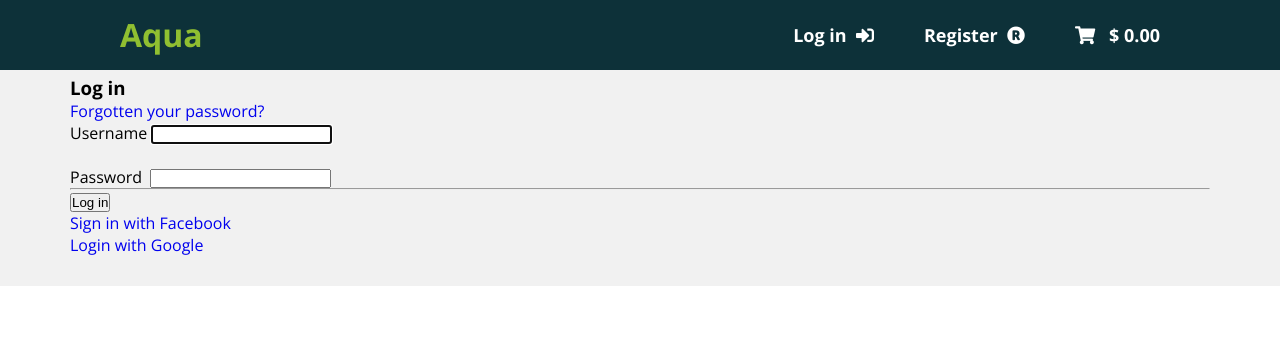
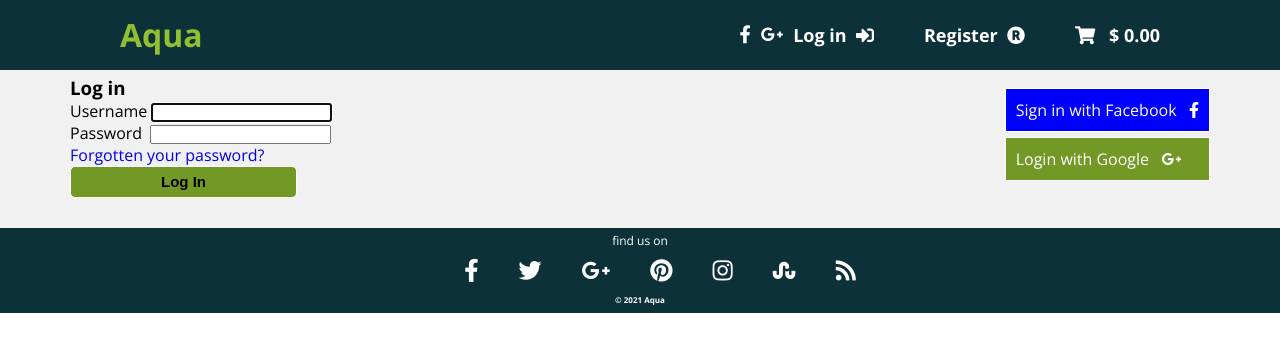
Before and after one commit to Kitayeu/my_shop, a Django app: page /accounts/login/ in a window 1280 px wide. Shown: the top 352 px of the page. Run offline with Django 3.2, Linux system fonts and the light colour scheme; parts of the project's set-up code (start-up, migrations or seed data) failed here and were passed over.

Commit message:
Added CSS for 'login.html'
Added footer to 'base.html'

```diff
--- /dev/null
+++ b/static/css/footer.css
@@ -0,0 +1,35 @@
+.footer {
+    background: #0d3139;
+}
+.footer-title_head{
+    font-style: normal;
+    font-weight: normal;
+    font-size: 12px;
+    line-height: 16px;
+    text-align: center;
+    color: #FFFFFF;
+    padding-top: 5px;
+}
+.footer-title {
+    font-style: normal;
+    font-weight: normal;
+    font-size: 12px;
+    line-height: 16px;
+    text-align: center;
+    color: #FFFFFF;
+    padding-bottom: 5px;
+}
+.footer-icons-list {
+    display: flex;
+    flex-direction: row;
+    justify-content: center;
+}
+.footer-icons-list_social_icons i {
+    font-size: 23px;
+    color: #FFFFFF;
+    padding: 10px 0 10px 40px;
+    transition: 0.2s;
+}
+.footer-icons-list_social_icons i:hover {
+    transform: scale(1.2);
+}
--- a/static/css/header.css
+++ b/static/css/header.css
@@ -54,3 +54,47 @@
 .nav-list__item a:active {
     color: #90bf31;
 }
+.nav-list__item-facebook{
+    display: inline-block;
+    padding: 25px 10px 0 0;
+    transition: 0.2s;
+}
+.nav-list__item-google{
+    display: inline-block;
+    padding: 25px 10px 0 0;
+    transition: 0.2s;
+}
+.nav-list__item-facebook a {
+    font-style: normal;
+    font-weight: 700;
+    font-size: 18px;
+    line-height: 20px;
+    display: flex;
+    align-items: center;
+    text-align: center;
+    color: #FFFFFF;
+    transition: 0.2s;
+}
+.nav-list__item-facebook a:hover{
+    text-decoration: underline;
+}
+.nav-list__item-facebook a:active {
+    color: #90bf31;
+}
+.nav-list__item-google a {
+    font-style: normal;
+    font-weight: 700;
+    font-size: 18px;
+    line-height: 20px;
+    display: flex;
+    align-items: center;
+    text-align: center;
+    color: #FFFFFF;
+    transition: 0.2s;
+}
+.nav-list__item-google a:hover{
+    text-decoration: underline;
+}
+.nav-list__item-google a:active {
+    color: #90bf31;
+}
--- /dev/null
+++ b/static/css/login.css
@@ -0,0 +1,50 @@
+.row_login{
+    display: flex;
+    justify-content: space-between;
+    align-items: center;
+}
+.login_button{
+    border: 1px solid #FFFFFF;
+    box-sizing: border-box;
+    border-radius: 5px;
+    text-align: center;
+    padding: 5px 90px;
+    font-style: normal;
+    font-weight: 600;
+    font-size: 15px;
+    line-height: 20px;
+    text-transform: capitalize;
+    background-color: #729826;
+    transition: 0.2s;
+}
+.login_button:hover {
+    background: rgba(114, 152, 38, 0.5);
+}
+.login_button:active {
+    background-color: white;
+    border-radius: 5px;
+}
+.facebook{
+    padding: 10px;
+    border: 1px solid #FFFFFF;
+    background-color: blue;
+    margin-bottom: 5px;
+}
+.facebook a{
+    color: white;
+}
+.facebook:hover {
+    background: rgba(0, 0, 255, 0.5);
+}
+.google{
+    padding: 10px;
+    border: 1px solid #FFFFFF;
+    background-color: #729826;
+    margin-bottom: 5px;
+}
+.google a{
+    color: white;
+}
+.google:hover {
+    background: rgba(114, 152, 38, 0.5);
+}
--- a/static/css/style.css
+++ b/static/css/style.css
@@ -1,6 +1,8 @@
 @import url('./header.css');
 @import url('./list.css');
 @import url('./detail.css');
+@import url('./footer.css');
+@import url('./login.css');
 
 html{
     font-family: 'Open Sans', sans-serif;
--- a/templates/registration/login.html
+++ b/templates/registration/login.html
@@ -4,24 +4,24 @@
 
 {% block content %}
 
-    <div>
+    <div class="row_login">
+
+        <div class="row-login">
             <h3>Log in</h3>
             <form action="" method="post">
-            <p><a href="{% url "password_reset" %}">Forgotten your password?</a></p>
                 {% csrf_token %}
                 <div>
                     <label for="username">Username</label>
                     {{ form.username }}
                 </div>
 
-            <br>
-
                 <div>
                     <label for="password">Password</label>&nbsp;
                     {{ form.password }}
                 </div>
-            <hr>
-            <button type="submit">
+                <p><a href="{% url "password_reset" %}">Forgotten your password?</a></p>
+
+                <button class="login_button" type="submit">
                     Log in
                 </button>
             </form>
@@ -35,16 +35,26 @@
 
         </div>
 
+        <div class="row-login">
             <div class="social">
                 <ul>
                     <li class="facebook">
-                <a href="{% url "social:begin" "facebook" %}">Sign in with Facebook</a>
+                        <a href="{% url "social:begin" "facebook" %}">
+                            Sign in with Facebook &nbsp;
+                            <i class="fab fa-facebook-f"></i>
+                        </a>
                     </li>
 
                     <li class="google">
-                <a href="{% url "social:begin" "google-oauth2" %}">Login with Google</a>
+                        <a href="{% url "social:begin" "google-oauth2" %}">
+                            Login with Google &nbsp;
+                            <i class="fab fa-google-plus-g"></i>
+                        </a>
                     </li>
                 </ul>
             </div>
+        </div>
+
+    </div>
 
 {% endblock content %}
--- a/templates/shops/base.html
+++ b/templates/shops/base.html
@@ -43,6 +43,18 @@
 
                             {% else %}
 
+                                <li class="nav-list__item-facebook">
+                                   <a href="{% url "social:begin" "facebook" %}">
+                                       <i class="fab fa-facebook-f"></i>
+                                   </a>
+                                </li>
+
+                                <li class="nav-list__item-google">
+                                    <a href="{% url "social:begin" "google-oauth2" %}">
+                                        <i class="fab fa-google-plus-g"></i>
+                                    </a>
+                                </li>
+
                                 <li class="nav-list__item">
                                     <a href="{% url 'login' %}">
                                         Log in &nbsp; <i class="fas fa-sign-in-alt"></i>
@@ -82,6 +94,71 @@
 
     </section>
 
+    <footer class="footer">
+
+        <div class="container">
+
+            <div>
+                <h6 class="footer-title_head">find us on</h6>
+            </div>
+
+            <div class="footer-icons">
+                <ul class="footer-icons-list">
+                    <li class="footer-icons-list_social_icons">
+                        <a href="#">
+                            <i class="fab fa-facebook-f"></i>
+                        </a>
+                    </li>
+
+                    <li class="footer-icons-list_social_icons">
+                        <a href="#">
+                            <i class="fab fa-twitter"></i>
+                        </a>
+                    </li>
+
+                    <li class="footer-icons-list_social_icons">
+                        <a href="#">
+                            <i class="fab fa-google-plus-g"></i>
+                        </a>
+                    </li>
+
+                    <li class="footer-icons-list_social_icons">
+                        <a href="#">
+                            <i class="fab fa-pinterest"></i>
+                        </a>
+                    </li>
+
+                    <li class="footer-icons-list_social_icons">
+                        <a href="#">
+                            <i class="fab fa-instagram"></i>
+                        </a>
+                    </li>
+
+                    <li class="footer-icons-list_social_icons">
+                        <a href="#">
+                            <i class="fab fa-stumbleupon"></i>
+                        </a>
+                    </li>
+
+                    <li class="footer-icons-list_social_icons">
+                        <a href="#">
+                            <i class="fas fa-rss"></i>
+                        </a>
+                    </li>
+                </ul>
+
+            </div>
+
+            <div class="footer-title">
+                <h6>
+                    © 2021 Aqua
+                </h6>
+            </div>
+
+        </div>
+
+    </footer>
+
 </body>
 
 </html>
```
Lines whose indentation alone changed are shown as unchanged.
